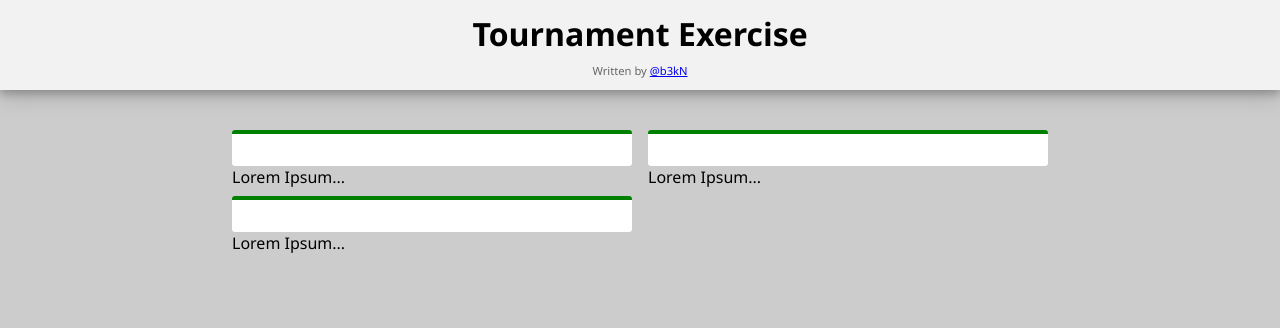
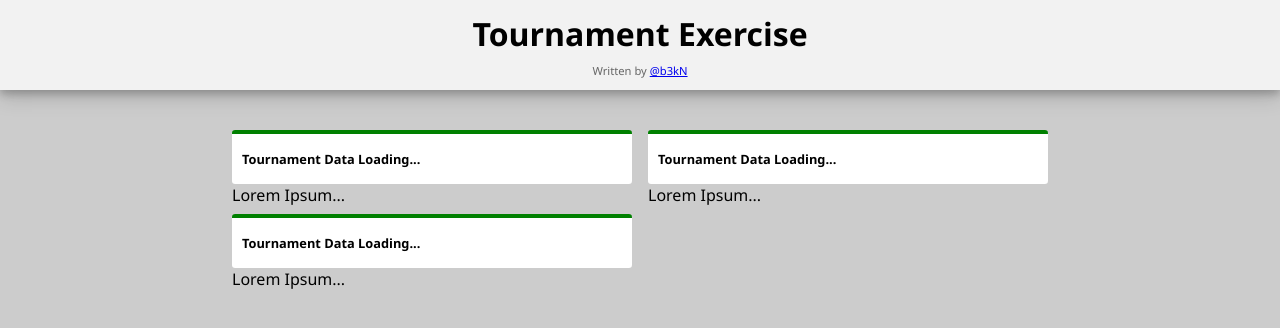
Before and after one commit to b3kN/teo-tournament-exercise, a React (Create React App) app: page / in a window 1280 px wide. Shown: the top 328 px of the page. Built offline with nearby package versions, Linux system fonts and the light colour scheme; no server answers.

Commit message:
Added default loading strings for initial load of tournament cards

```diff
--- a/src/components/Tournament/index.js
+++ b/src/components/Tournament/index.js
@@ -8,7 +8,7 @@ class Tournament extends Component {
 
 		this.state = {
 			id: props.league,
-			name: null,
+			name: "Tournament Data Loading...",
 			start: null
 		};
 	}
```
